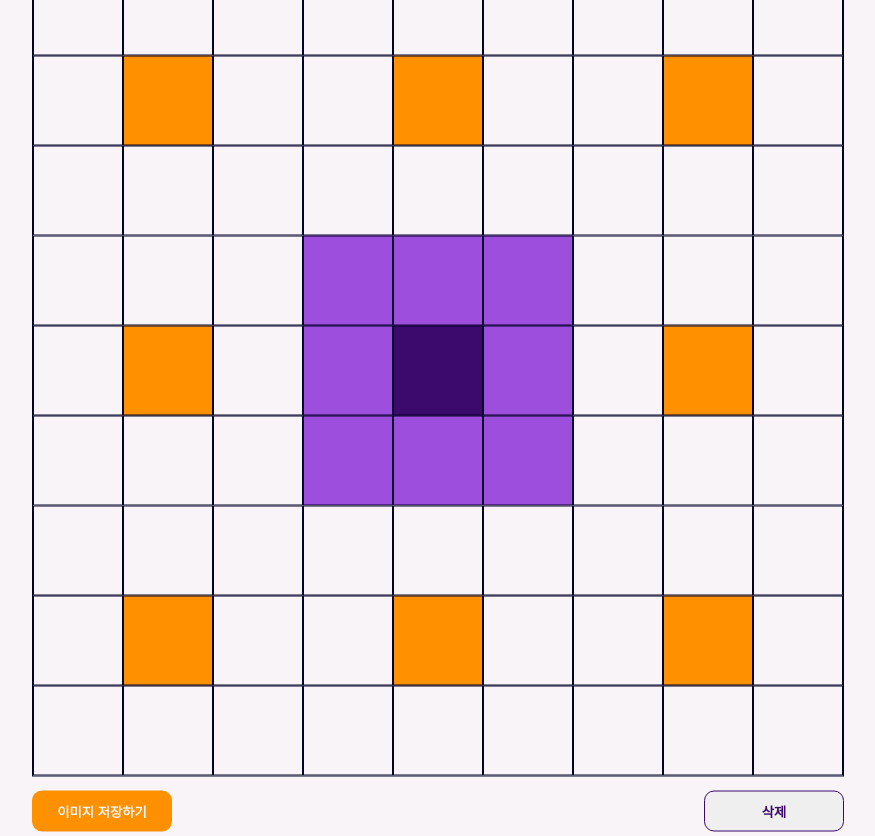
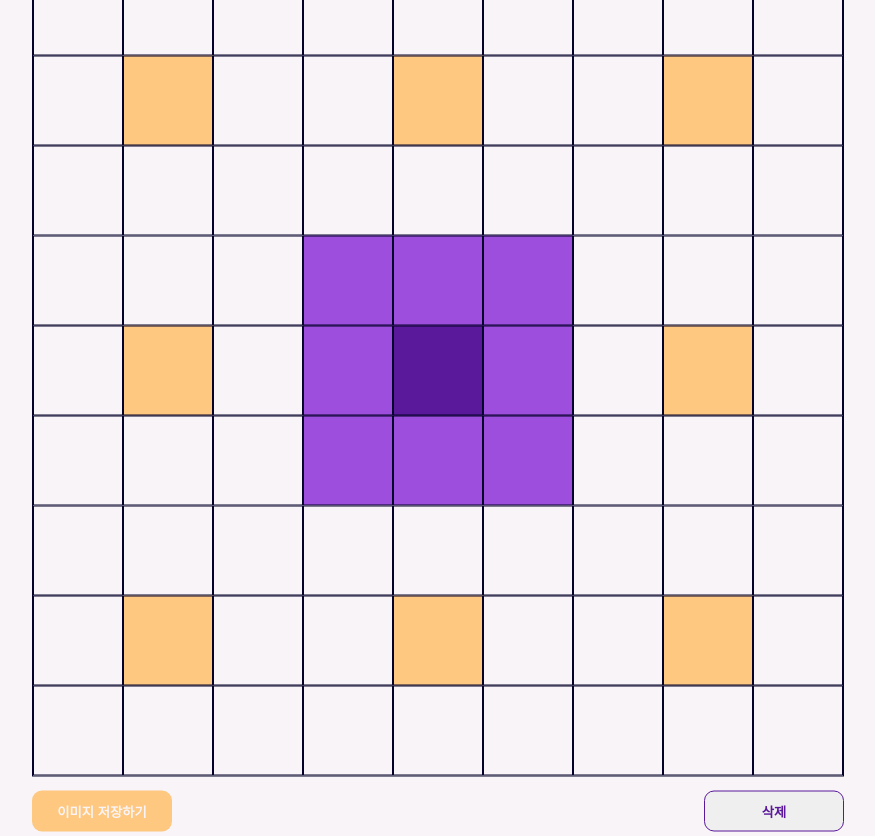
Before and after one commit to dkpark10/mandalart, a Next.js app: page / in a window 1280 px wide. Shown: the whole page, without its empty margins (202-1077 px from the left). Built offline with nearby package versions, Linux system fonts and the light colour scheme.

Commit message:
style: 색상 변경

```diff
--- a/src/app/page.module.scss
+++ b/src/app/page.module.scss
@@ -1,6 +1,6 @@
-$color-primary1: #ff9100;
+$color-primary1: #ffc880;
 $color-primary2: #9d4edd;
-$color-primary3: #3c096c;
+$color-primary3: #5a189a;
 $font-color: #f8f4f8;
 $deep-color: #24224b;
 
--- a/src/app/page.tsx
+++ b/src/app/page.tsx
@@ -32,7 +32,6 @@ export default function Mandatra() {
   const onImageSaveClick = async () => {
     if (!mainRef.current) return;
     const html2canvas = await import("html2canvas").then((mod) => mod.default);
-    /** @todo 이미지 저장 */
     const canvas = await html2canvas(mainRef.current);
 
     const el = document.createElement("a");
```
